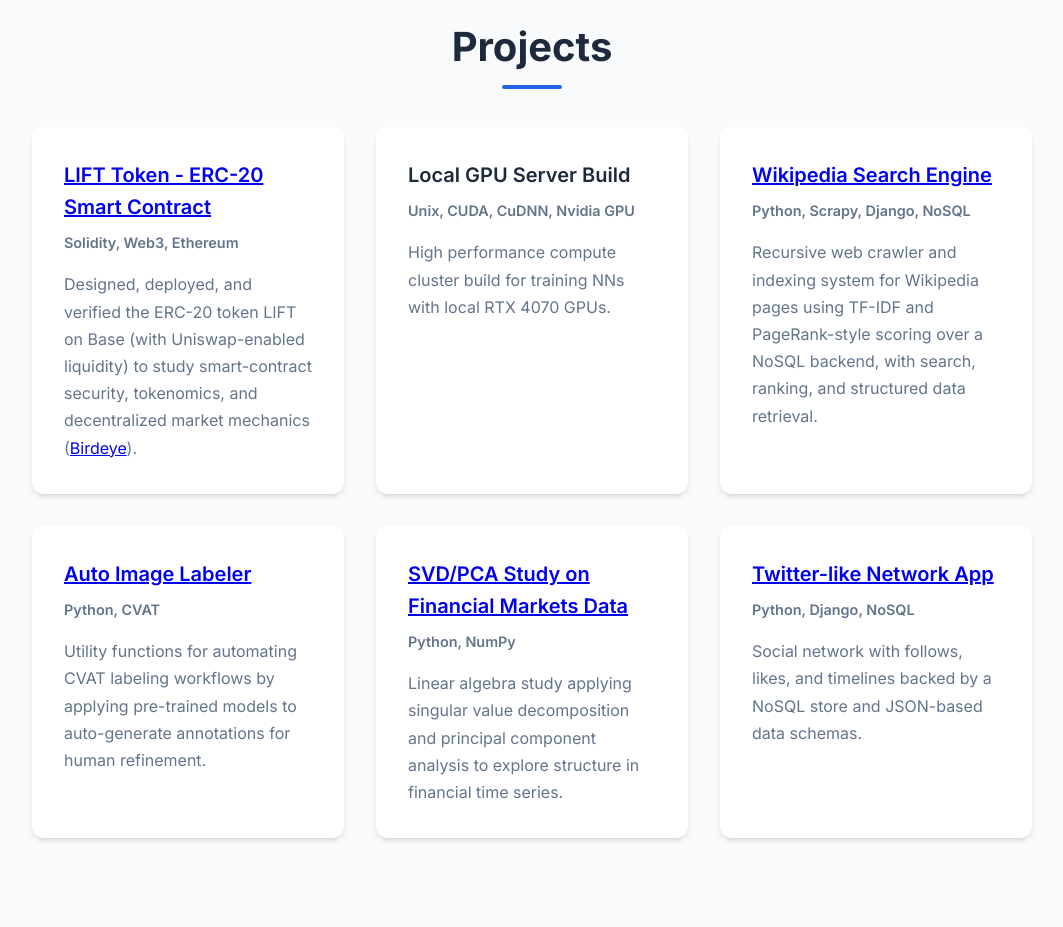
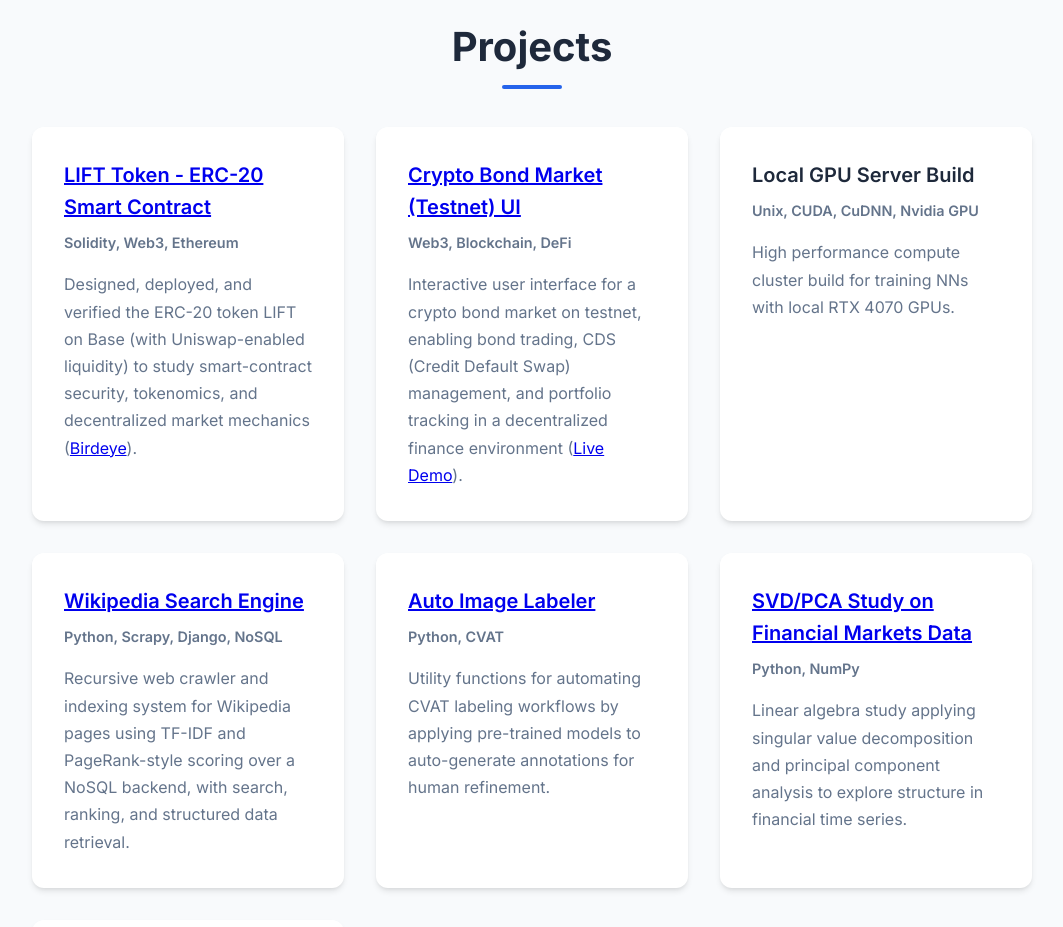
Before and after one commit to mario-hernandez26/personal-website, a plain HTML site: page index.html in a window 1280 px wide. Shown: the part 1360-2287 px from the top of the page, without its empty margins (108-1171 px from the left). Drawn offline with Linux system fonts and the light colour scheme.

Commit message:
Add Crypto Bond Market (Testnet) UI project

```diff
--- a/index.html
+++ b/index.html
@@ -83,6 +83,11 @@
                     <h3><a href="https://birdeye.so/base/token/0xD4b28eF52b8F7b516C1BeC616ce3008807bD86D4" target="_blank">LIFT Token - ERC-20 Smart Contract</a></h3>
                     <p class="project-tech">Solidity, Web3, Ethereum</p>
                     <p>Designed, deployed, and verified the ERC-20 token LIFT on Base (with Uniswap-enabled liquidity) to study smart-contract security, tokenomics, and decentralized market mechanics (<a href="https://birdeye.so/base/token/0xD4b28eF52b8F7b516C1BeC616ce3008807bD86D4" target="_blank">Birdeye</a>).</p>
+                </div>
+                <div class="project-card">
+                    <h3><a href="https://crypto-bond-market-ui-wbep.vercel.app/" target="_blank">Crypto Bond Market (Testnet) UI</a></h3>
+                    <p class="project-tech">Web3, Blockchain, DeFi</p>
+                    <p>Interactive user interface for a crypto bond market on testnet, enabling bond trading, CDS (Credit Default Swap) management, and portfolio tracking in a decentralized finance environment (<a href="https://crypto-bond-market-ui-wbep.vercel.app/" target="_blank">Live Demo</a>).</p>
                 </div>
                 <div class="project-card">
                     <h3>Local GPU Server Build</h3>
```
